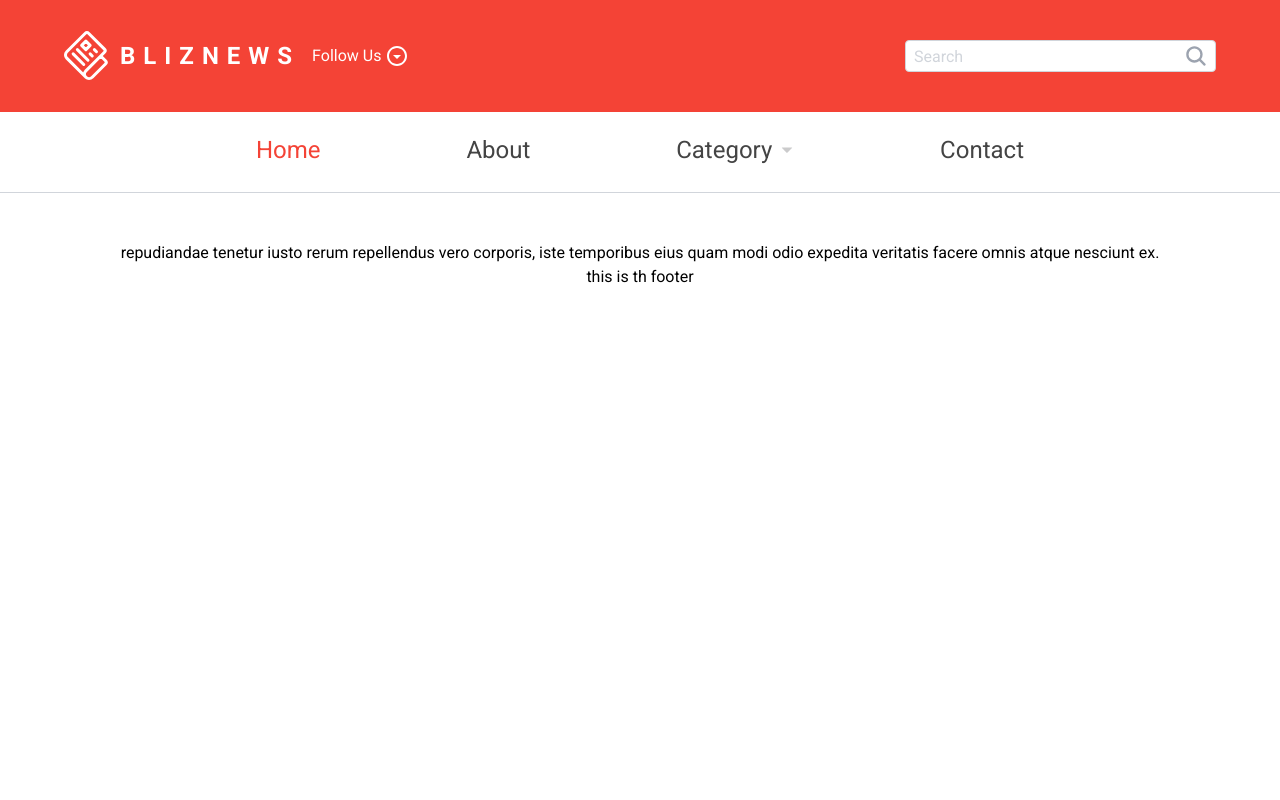
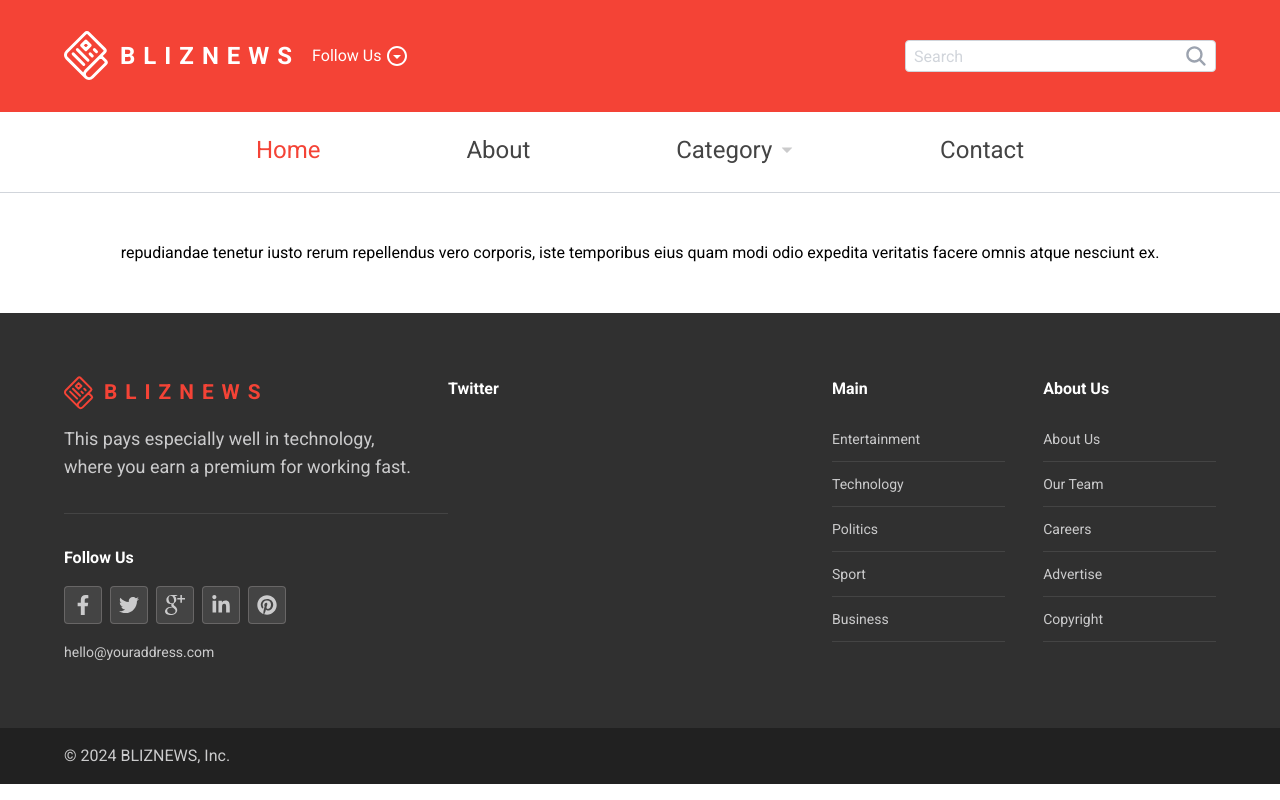
Before and after one commit to stephenbliz/bliznews, a Next.js app: page / in a window 1280 px wide. Built offline with nearby package versions, Linux system fonts and the light colour scheme.

Commit message:
completed the footer section

```diff
--- a/src/app/Component/footer.tsx
+++ b/src/app/Component/footer.tsx
@@ -1,9 +1,165 @@
+'use client';
+import { HiOutlineNewspaper } from "react-icons/hi2";
+import { FaFacebookF } from "react-icons/fa";
+import { FaTwitter } from "react-icons/fa";
+import { TfiGoogle } from "react-icons/tfi";
+import { FaLinkedinIn } from "react-icons/fa";
+import { FaPinterest } from "react-icons/fa";
+import Link from 'next/link';
+import { usePathname } from "next/navigation";
+import { CSSProperties } from "react";
+
 export default function Footer(){
+    const pathname = usePathname();
+    const categories = [
+        {name: 'entertainment', link: '/entertainment', id: 1},
+        {name: 'technology', link: '/technology', id: 2},
+        {name: 'politics', link: '/politics', id: 3},
+        {name: 'sport', link: '/sport', id: 4},
+        {name: 'business', link: '/business', id: 5}
+    ]
+    const abouts = [
+        {name: 'about us', link: '#', id: 1},
+        {name: 'our team', link: '#', id: 2},
+        {name: 'careers', link: '#', id: 3},
+        {name: 'advertise', link: '#', id: 4},
+        {name: 'copyright', link: '#', id: 5}
+    ]
+    const medias = [
+            {icon: <FaFacebookF />, colour: `#1773EA`, id: 1},
+            {icon: <FaTwitter />, colour: `#1C9CEA`, id: 2},
+            {icon: <TfiGoogle />, colour: '#D02C1F', id: 3},
+            {icon: <FaLinkedinIn />, colour: '#0073AE', id: 4},
+            {icon: <FaPinterest />, colour: '#B6081A', id: 5},
+        ];
     return(
-        <footer>
-            <h1
-                className="text-center"
-            >this is th footer</h1>
+        <footer
+            className="bg-secondaryColor-400 mt-[3rem] pt-4 lg:pt-0"
+        >
+           <div
+            className="p-[1rem] lg:p-[4rem] lg:grid grid-cols-3 items-start "
+           >
+                <div
+                    className="col-span-1 mb-8 lg:mb-0"
+                >
+                    <Link
+                        href='/'
+                        className="w-fit flex items-center gap-2 text-primaryColor mb-4"
+                    >
+                        <span
+                            className="text-[2rem] rotate-[45deg]"
+                        >
+                            <HiOutlineNewspaper />
+                        </span>
+                        <span
+                            className="text-[1.3rem] spacing tracking-[.5rem] font-bold"
+                        >
+                            BLIZNEWS
+                        </span>
+                    </Link>
+                    <p
+                        className="border-b border-secondaryColor-300 mb-8 text-secondaryColor-100 pr-8 pb-8 text-lg"
+                    >
+                        This pays especially well in technology, where you earn a premium
+                        for working fast.
+                    </p>
+                    <div>
+                        <h3
+                            className="text-white font-bold capitalize mb-4"
+                        >
+                            follow us
+                        </h3>
+                        <div
+                            className={`flex items-center justify-start gap-2 mb-4 transition duration-300 ease-in-out`}
+                        >
+                            {
+                                medias.map((media) => (
+                                    <Link
+                                        href='#'
+                                        key={media.id}
+                                        className='hover:text-[var(--color)] text-secondaryColor-100 border rounded border-[#b0acac55] bg-secondaryColor-300 p-2 text-xl transition duration-300 ease-linear'
+                                        style={{'--color': media.colour} as CSSProperties}
+                                    >
+                                        {media.icon}
+                                    </Link>
+                                ))
+                            }
+                        </div>
+                        <Link
+                            className="text-secondaryColor-100 text-sm hover:text-primaryColor transition duration-300 ease-linear"
+                            href='#'
+                        >
+                            hello@youraddress.com
+                        </Link>
+                    </div>
+                </div>
+                <div
+                    className="col-span-1 mb-8 lg:mb-0"
+                >
+                    <h3
+                        className="text-white font-bold capitalize mb-4"
+                    >
+                        twitter
+                    </h3>
+                </div>
+                <div
+                    className="col-span-1 lg:flex items-center justify-between "
+                >
+                    <div
+                        className="w-[100%] lg:w-[45%] mb-8 lg:mb-0"
+                    >
+                        <h3
+                            className="text-white font-bold capitalize mb-4"
+                        >
+                            main
+                        </h3>
+                        <ul>
+                            {
+                                categories.map((category)=>(
+                                    <Link
+                                        className={`${pathname === category.link ? 'text-primaryColor' : 'text-secondaryColor-100'} hover:text-primaryColor block capitalize text-sm py-3 border-b border-secondaryColor-300 transition duration-300 ease-linear`}
+                                        href={category.link}
+                                        key={category.id}
+                                    >
+                                        <li>
+                                            {category.name}
+                                        </li>
+                                    </Link>
+                                ))
+                            }
+                        </ul>
+                    </div>
+                    <div
+                        className="w-[100%] lg:w-[45%] mb-4 lg:mb-0"
+                    >
+                        <h3
+                            className="text-white font-bold capitalize mb-4"
+                        >
+                            about us
+                        </h3>
+                        <ul>
+                            {
+                                abouts.map((about)=>(
+                                    <Link
+                                        className={`${pathname === about.link ? 'text-primaryColor' : 'text-secondaryColor-100'} hover:text-primaryColor block capitalize text-sm py-3 border-b border-secondaryColor-300 transition duration-300 ease-linear`}
+                                        href={about.link}
+                                        key={about.id}
+                                    >
+                                        <li>
+                                            {about.name}
+                                        </li>
+                                    </Link>
+                                ))
+                            }
+                        </ul>
+                    </div>
+                </div>
+           </div>
+           <p
+            className="p-[1rem] bg-[#212121] lg:px-[4rem] text-secondaryColor-100"
+           >
+            &copy; 2024 BLIZNEWS, Inc.
+           </p>
         </footer>
     )
 }
--- a/src/app/Component/header.tsx
+++ b/src/app/Component/header.tsx
@@ -5,7 +5,7 @@ export default function Header(){
 
     return(
         <header
-            className="w-[100vw] h-fit border-b border-gray-300"
+            className="h-fit border-b border-gray-300"
         >
             <Nav1 />
             <Nav2 />
--- a/src/app/globals.css
+++ b/src/app/globals.css
@@ -7,4 +7,5 @@ body {
   padding: 0;
   margin: 0;
   box-sizing: border-box;
+  /* color: #060505c5; */
 }
```
Also changed, not shown: src/app/Component/mobileMenu.tsx (+8 -8 lines).
